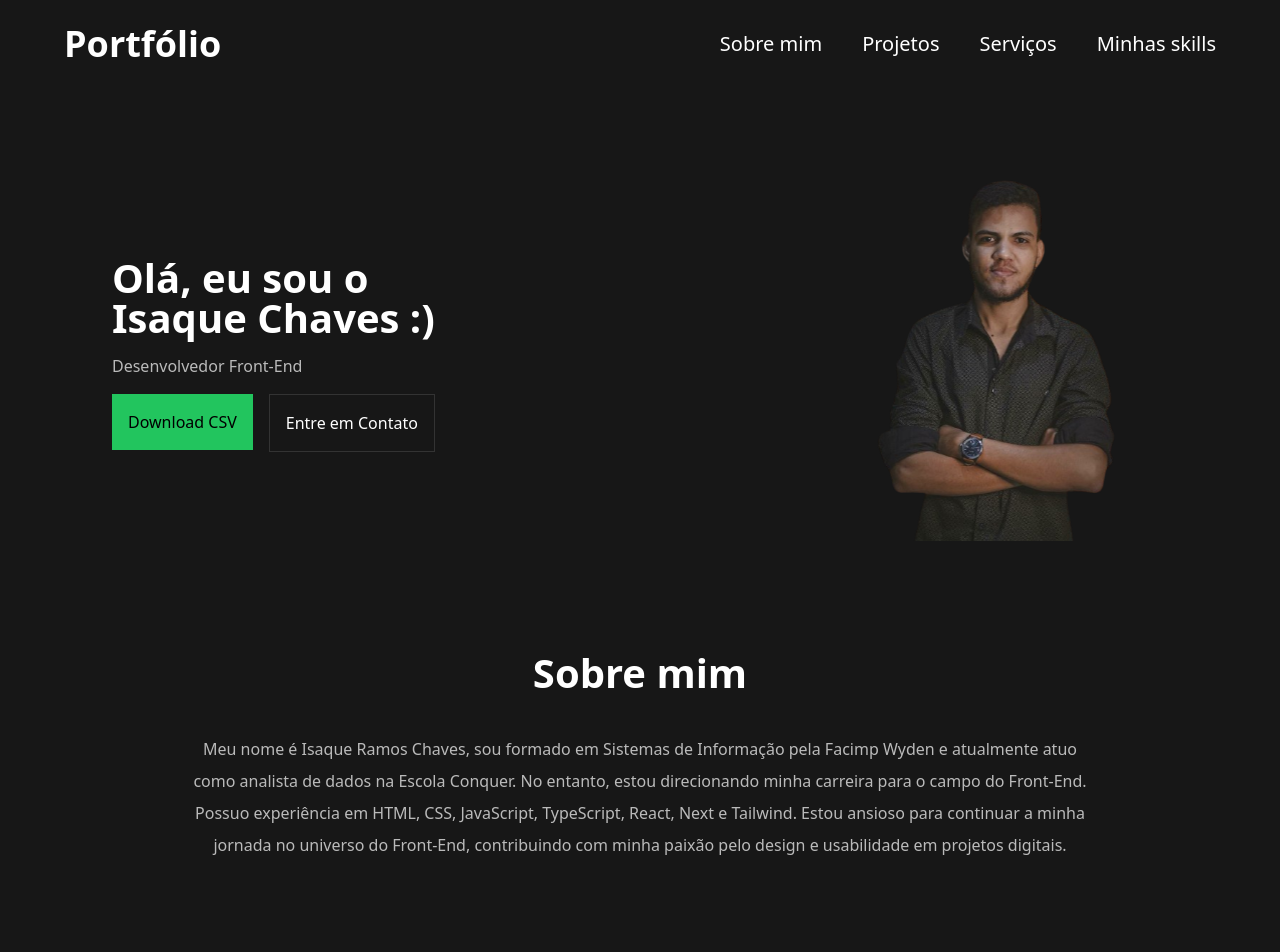
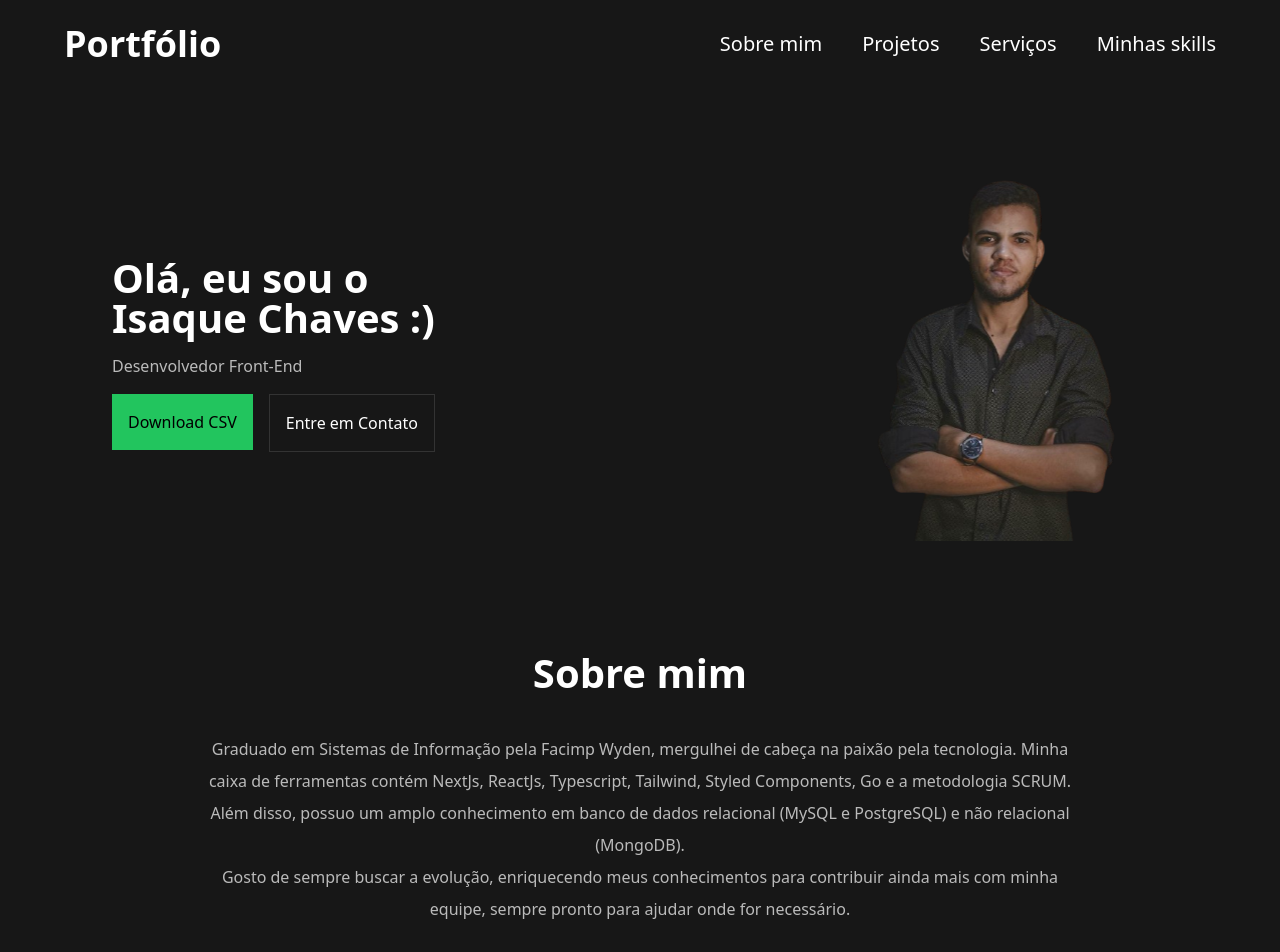
Before and after one commit to isaquerchaves/portfolio, a Next.js app: page / in a window 1280 px wide. Shown: the top 952 px of the page. Built offline with nearby package versions, Linux system fonts and the light colour scheme.

Commit message:
feat: changed about me section

```diff
--- a/src/app/page.tsx
+++ b/src/app/page.tsx
@@ -29,8 +29,10 @@ export default function Home() {
       </section>
       <section id='sobre-mim' className='px-4 md:px-8 lg:px-16 xl:px-28 pt-8 flex flex-col items-center gap-10'>
         <h1 className='text-center'>Sobre mim</h1>
-        <p className='opacity-70 text-base text-center px-4 md:px-20 leading-8'>
-          Meu nome é Isaque Ramos Chaves, sou formado em Sistemas de Informação pela Facimp Wyden e atualmente atuo como analista de dados na Escola Conquer. No entanto, estou direcionando minha carreira para o campo do Front-End. Possuo experiência em HTML, CSS, JavaScript, TypeScript, React, Next e Tailwind. Estou ansioso para continuar a minha jornada no universo do Front-End, contribuindo com minha paixão pelo design e usabilidade em projetos digitais.
+        <p className='opacity-70 text-base text-justify px-4 leading-8 md:px-20 md:text-center'>
+        Graduado em Sistemas de Informação pela Facimp Wyden, mergulhei de cabeça na paixão pela tecnologia. Minha caixa de ferramentas contém NextJs, ReactJs, Typescript, Tailwind, Styled Components, Go e a metodologia SCRUM. Além disso, possuo um amplo conhecimento em banco de dados relacional (MySQL e PostgreSQL) e não relacional (MongoDB).
+        <br />
+        Gosto de sempre buscar a evolução, enriquecendo meus conhecimentos para contribuir ainda mais com minha equipe, sempre pronto para ajudar onde for necessário.
         </p>
         <div className='flex flex-col flex-wrap md:flex-row justify-center md:justify-around gap-4 md:gap-20 py-8 md:py-16'>
           <CardInfos
```
